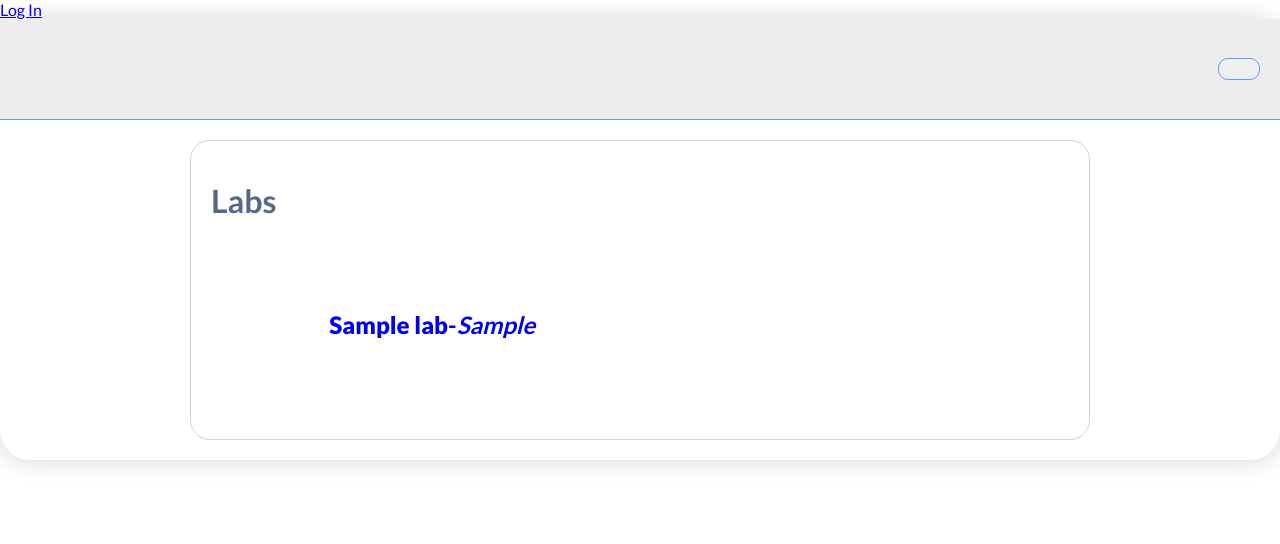
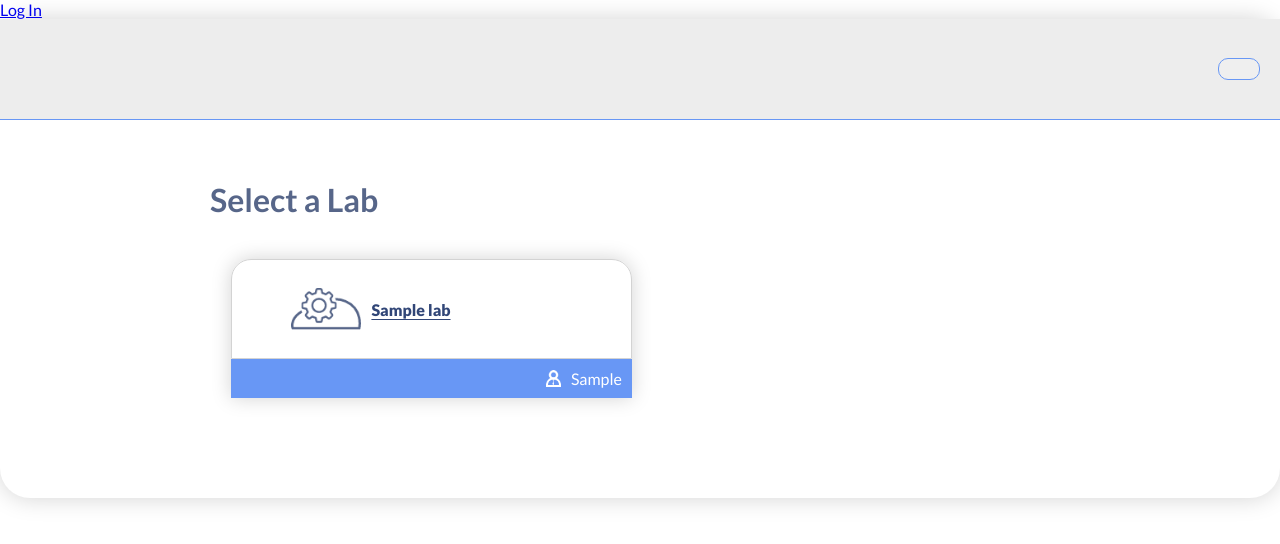
Before and after one commit to RedFibre/equipment, a Django app: template django_project/equ/templates/equ/s_labs.html in a window 1280 px wide. Shown: the top 544 px of the page. Run offline with Django 4.2, Linux system fonts and the light colour scheme; the template is opened without the code that fills it: most values are stand-ins (such as "Sample title", 1, 10 or a date in 2020).

Commit message:
first phase completed

```diff
--- a/django_project/equ/templates/equ/a_activity_material_requests.html
+++ b/django_project/equ/templates/equ/a_activity_material_requests.html
@@ -49,7 +49,7 @@
 .accept, .reject{
   margin: 5px;
     /* width: 72px; */
-    padding: 5px 7px;
+    padding: 3px 5px;
 }
 
 .accept{
@@ -57,7 +57,9 @@
 }
 
 .reject{
-  padding: 3.5px 7px;
+
+  padding: 1.5px 5px;
+
   background-color: #FC716B;
 }
 
--- a/django_project/equ/templates/equ/a_category_detail.html
+++ b/django_project/equ/templates/equ/a_category_detail.html
@@ -32,7 +32,7 @@
   <br>
   {% for material in materials %}
   <div class="equip_container">
-      <h2 style="color: black;">{{ material.name }} <a href="{% url 'a_add_stock' material.pk category.pk %}" style="padding: 4px 6px; border: none; border-radius: 5px;">{{material.stock}}</a></h2>
+      <h2 style="color: black; font-size: 1rem;">{{ material.name }} <a href="{% url 'a_add_stock' material.pk category.pk %}" style="padding: 4px 6px; border: none; border-radius: 5px; color: var(--primary); text-decoration: none;">x{{material.stock}}</a></h2>
 
   </div>
   {% endfor %}
--- a/django_project/equ/templates/equ/s_labs.html
+++ b/django_project/equ/templates/equ/s_labs.html
@@ -1,5 +1,6 @@
 {% extends "equ/s_base.html" %}
 {% block content %}
+{%load static%}
 <style>
     .projects span{
       border: 1px solid #6897f5;
@@ -19,10 +20,15 @@
   justify-content: end;
   height: max-content;
 }
+
+.alleqps,.mp1,.my_projects{
+  margin-top: 0;
+}
+
   </style>
 
 <div class="labs">
-    <h1>Labs</h1>
+    <h1>Select a Lab</h1>
 
 
 <div class="my_projects smproj">
@@ -31,7 +37,20 @@
       <div class="alleqps allmats">
 {% for lab in labs%}
 <div class="equip_container mat-con">
-<h2> <a href="{% url 's_lab_detail' lab.pk %}" style="text-decoration: none; flex-direction: row;"><span style="font-weight: 800;">{{ lab.name }} </span>- <i>{{lab.lab_admin}}</i></a></h2>
+<!-- <h2> <a href="{% url 's_lab_detail' lab.pk %}" style="text-decoration: none; flex-direction: row;"><span style="font-weight: 800;">{{ lab.name }} </span>- <i>{{lab.lab_admin}}</i></a></h2> -->
+
+<a href="{% url 's_lab_detail' lab.pk %}" style="width: 100%; text-decoration: none;">
+<div class="labmain">
+  <div class="labname">
+    <img src="{% static 'images/lab icon.png' %}" alt="" style="margin-right: 10px; width: 70px;">
+    <span style="font-weight: 800; text-decoration: underline; color: var(--primary); width: 50%;">{{ lab.name }} </span>
+  </div>
+  <div class="labadmin">
+    <img src="{% static 'images/admin.png' %}" alt="" style="margin-right: 10px; width: 15px;">
+    <span>{{lab.lab_admin}}</span>
+  </div>
+</div>
+</a>
 </div>
 {% endfor %}
 </div>
--- a/django_project/equ/templates/equ/u_inventory_category.html
+++ b/django_project/equ/templates/equ/u_inventory_category.html
@@ -35,6 +35,11 @@
   justify-content: end;
   height: max-content;
 }
+
+.my_projects {
+    /* height: max-content; */
+    margin-top: -50px;
+}
   </style>
 
 
--- a/django_project/equ/templates/equ/u_profile_page.html
+++ b/django_project/equ/templates/equ/u_profile_page.html
@@ -20,6 +20,11 @@
 .main-navbar{
   justify-content: end;
   height: max-content;
+}
+
+.my_projects {
+    /* height: max-content; */
+    margin-top: -50px;
 }
 
 .profile-button{
--- a/django_project/equ/templates/equ/u_request_material.html
+++ b/django_project/equ/templates/equ/u_request_material.html
@@ -19,6 +19,11 @@
 .main-navbar{
   justify-content: end;
   height: max-content;
+}
+
+.my_projects {
+    /* height: max-content; */
+    margin-top: -50px;
 }
 
   </style>
--- a/django_project/static/css/superadmin.css
+++ b/django_project/static/css/superadmin.css
@@ -42,7 +42,7 @@
     height: 100%;
     margin: 20px auto;
     /* box-shadow: 0px 0px 5px 0px gray; */
-    border:1px solid lightgray;
+    /* border:1px solid lightgray; */
     padding: 20px;
     border-radius: 20px;
 }
@@ -61,3 +61,59 @@
     padding: 0;
     box-shadow: none;
 }
+
+.disem{
+    display: flex;
+    justify-content: space-between;
+}
+
+.disuser{
+    border: 1px solid lightgray;
+    padding: 20px;
+    border-radius: 20px;
+    margin-bottom: 10px;
+}
+
+.disequ{
+    border: 1px solid lightgray;
+    padding: 20px;
+    border-radius: 20px;
+    width: 69%;
+}
+
+.dismat{
+    border: 1px solid lightgray;
+    padding: 20px;
+    border-radius: 20px;
+    width: 30%;
+}
+
+.labmain{
+        /* border: 1px solid black; */
+        width: 95%;
+        /* height: 100%; */
+        box-shadow: 0px 0px 20px 0px lightgray;
+        border-radius: 20px 20px 0 0;
+}
+
+.labname{
+    border: 1px solid lightgray;
+    display: flex;
+    align-items: center;
+    width: 100%;
+    justify-content: center;
+    height: 100px;
+    border-radius: 20px 20px 0 0;
+    /* box-shadow: 0px 0px 20px 0px lightgray; */
+}
+
+.labadmin{
+        /* border: 1px solid black; */
+        display: flex;
+        align-items: center;
+        justify-content: end;
+        /* padding-right: 20px; */
+        background: #6897f5;
+        padding: 10px;
+        color: white;
+    }
```
Also changed, not shown: django_project/equ/templates/equ/a_member_detail.html (+28 -2 lines), django_project/equ/templates/equ/s_lab_detail.html (+14 -4 lines), django_project/equ/templates/equ/s_member_detail.html (+13 -1 lines), django_project/static/images/admin.png (added), django_project/static/images/lab icon.png (added), django_project/static/images/projects inside.png (added).
